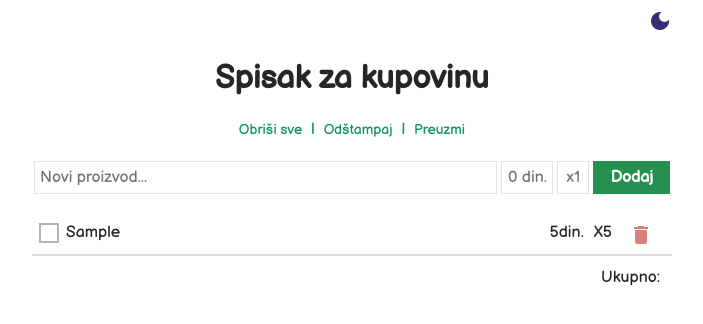
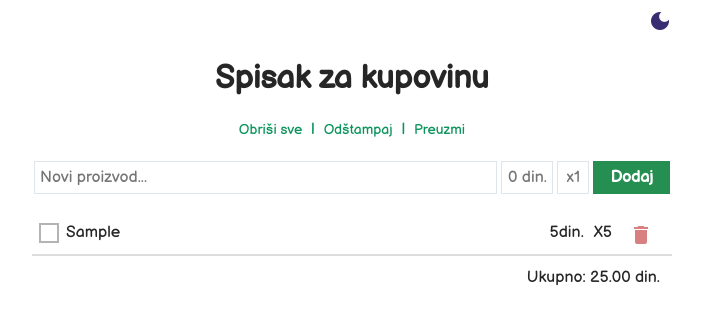
Before and after one commit to katarinazrn/shoppinglist, a React (Create React App) app in the folder shoppinglist/: page / in a window 1280 px wide. Both pictures are taken after typing "Sample", "5", "5" into the empty fields and a click on the button "Dodaj". Shown: the top 324 px of the page, without its empty margins (288-991 px from the left). Built offline with nearby package versions, Linux system fonts and the light colour scheme.

Commit message:
dodato preuzimanje

```diff
--- a/shoppinglist/src/components/ItemsList.js
+++ b/shoppinglist/src/components/ItemsList.js
@@ -11,8 +11,8 @@ const ItemsList = props => {
                 )}
                 {props.total > 0 &&
                     <div id='total'>Ukupno:{' '}
-                        {props.undefinedPrices > 0 &&
-                        <span>više od {props.total.toFixed(2)} din.</span>}
+                        {props.undefinedPrices > 0 && <span>više od </span>}
+                        <span> {props.total.toFixed(2)} din.</span>
                     </div>}
             </ul>
         )
```
